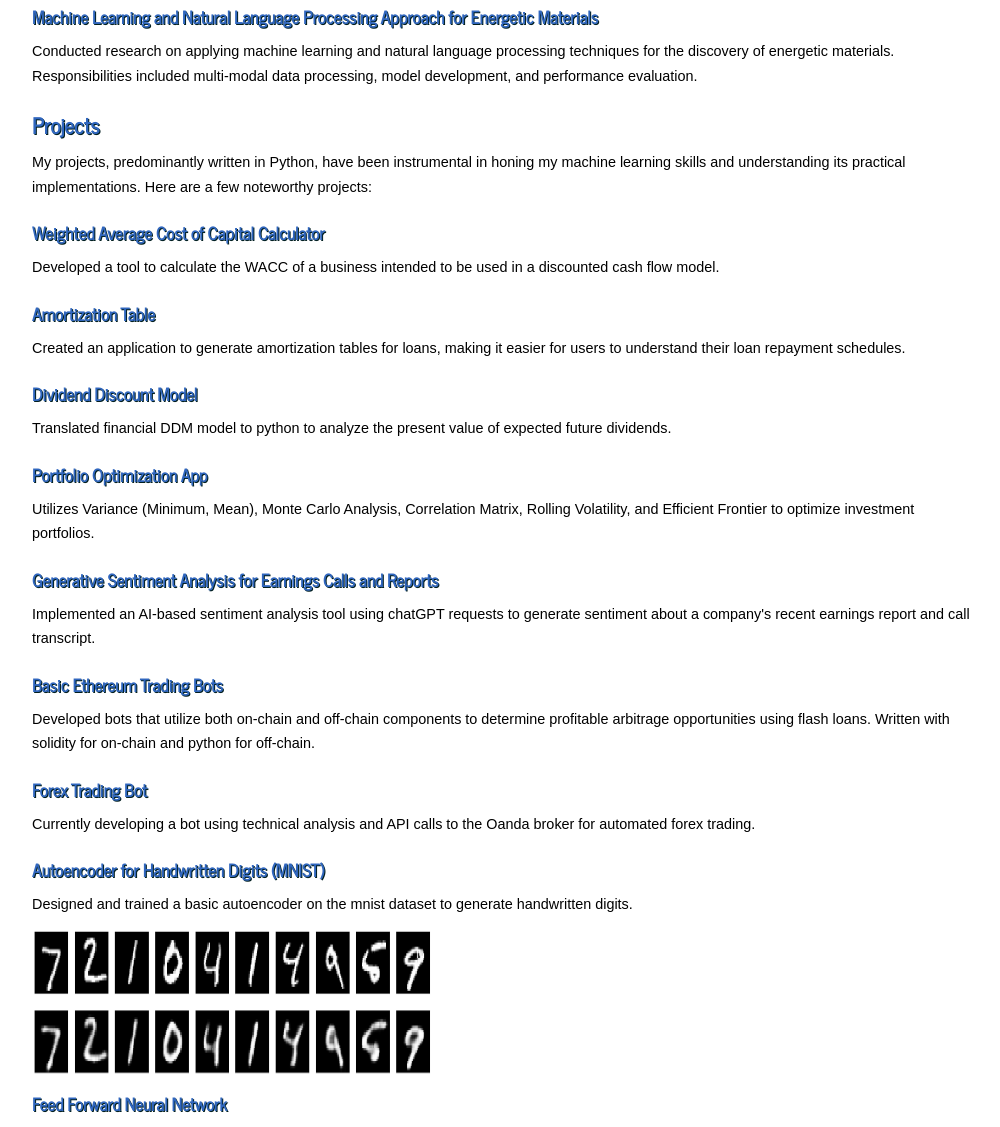
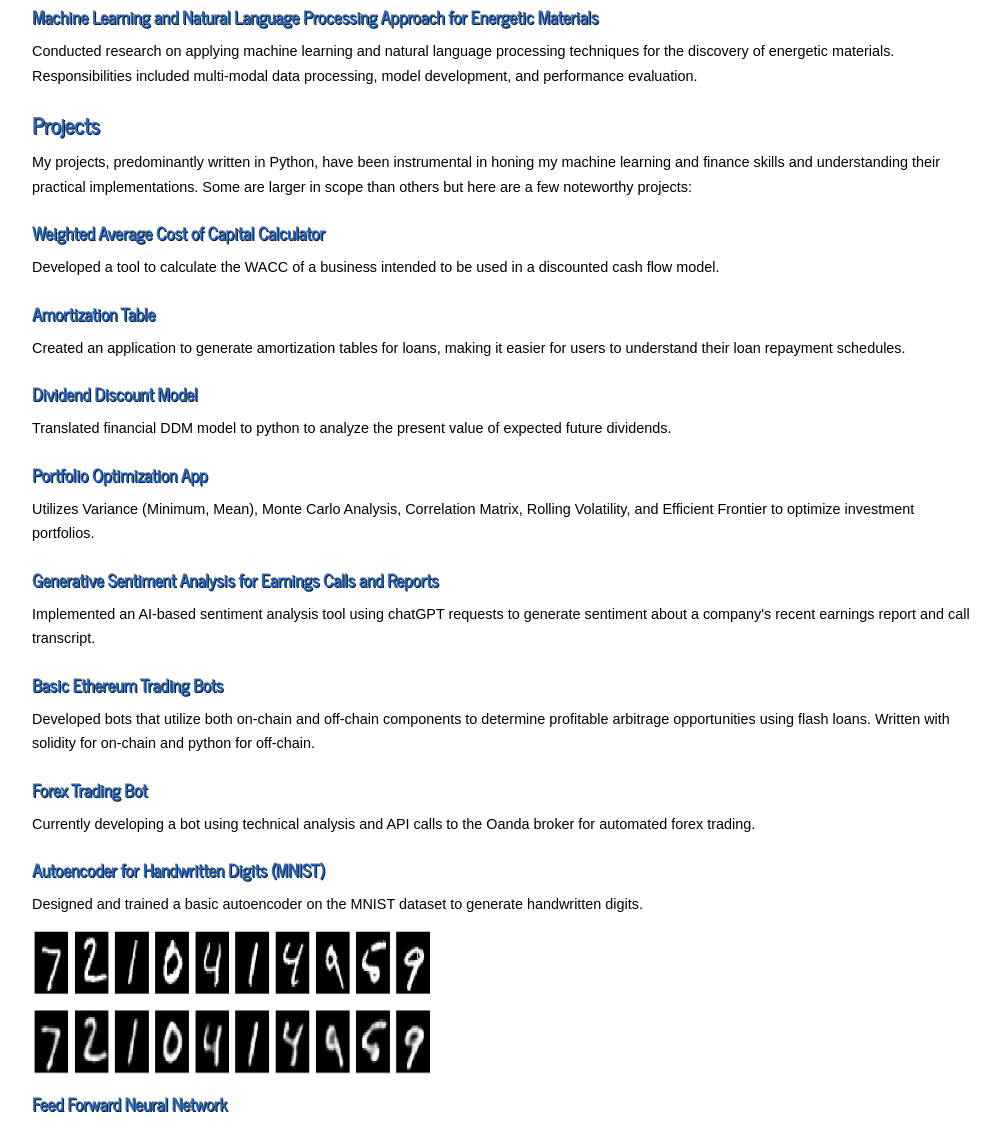
Before and after one commit to sartre001/personal_webpage, a plain HTML site: page mywork.html in a window 1280 px wide. Shown: the part 213-1340 px from the top of the page, without its empty margins (138-1138 px from the left). Drawn offline with Linux system fonts and the light colour scheme.

Commit message:
Please enter the commit message for your changes. Lines starting with '#' will be ignored, and an empty message aborts the commit.
On branch main
Your branch is up to date with 'origin/main'.

Changes to be committed:
	modified:   mywork.html

```diff
--- a/mywork.html
+++ b/mywork.html
@@ -32,7 +32,7 @@
           <p>Conducted research on applying machine learning and natural language processing techniques for the discovery of energetic materials. Responsibilities included multi-modal data processing, model development, and performance evaluation.</p>
         </div>
         <h2>Projects</h2>
-        <p>My projects, predominantly written in Python, have been instrumental in honing my machine learning skills and understanding its practical implementations. Here are a few noteworthy projects:</p>
+        <p>My projects, predominantly written in Python, have been instrumental in honing my machine learning and finance skills and understanding their practical implementations. Some are larger in scope than others but here are a few noteworthy projects:</p>
         <div class="project">
           <h3>Weighted Average Cost of Capital Calculator</h3>
           <p>Developed a tool to calculate the WACC of a business intended to be used in a discounted cash flow model.</p>
@@ -63,7 +63,7 @@
         </div>
         <div class="project">
           <h3>Autoencoder for Handwritten Digits (MNIST)</h3>
-          <p>Designed and trained a basic autoencoder on the mnist dataset to generate handwritten digits.</p>
+          <p>Designed and trained a basic autoencoder on the MNIST dataset to generate handwritten digits.</p>
           <img width="400" height="150" src="images/autoencoder.png" alt="Reconstructed Digits" />
         </div>
         <div class="project">
```
